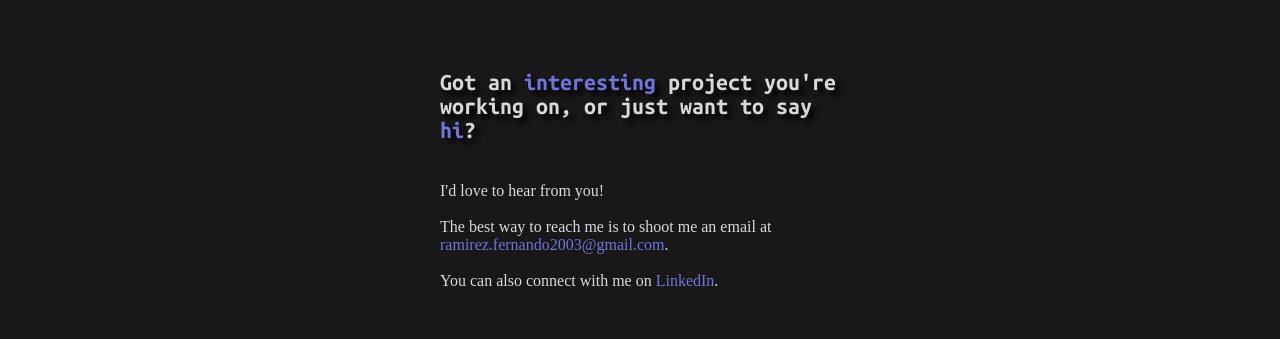
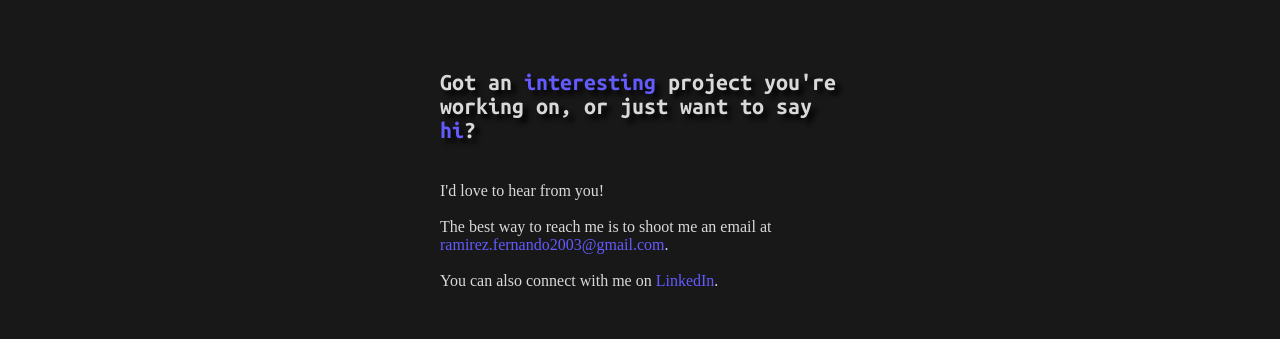
Before and after one commit to ramirezfernando/fernandoramirez.me, a React (Vite) app: page /contact in a window 1280 px wide. Shown: the part 244-583 px from the top of the page. Built offline with nearby package versions, Linux system fonts and the light colour scheme; a web font is replaced by a local one.

Commit message:
feat: update onhover link purple color

```diff
--- a/src/constants.tsx
+++ b/src/constants.tsx
@@ -5,7 +5,7 @@ import RPG from '../src/assets/rpg.png'
 import ClocTool from '../src/assets/cloc-tool.png'
 
 export const DARK_GRAY = '#828494';
-export const PURPLE = '#7074dc';
+export const PURPLE = '#635bff';
 export const LIGHT_GRAY = '#D9D9D9';
 export const ALMOST_WHITE = '#F5F5F5';
 
```
